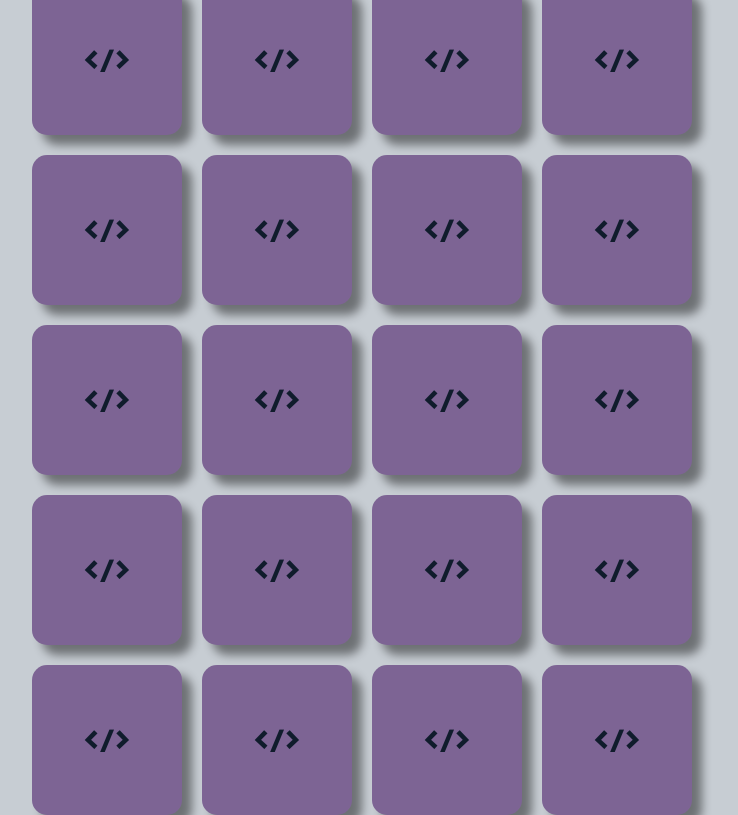
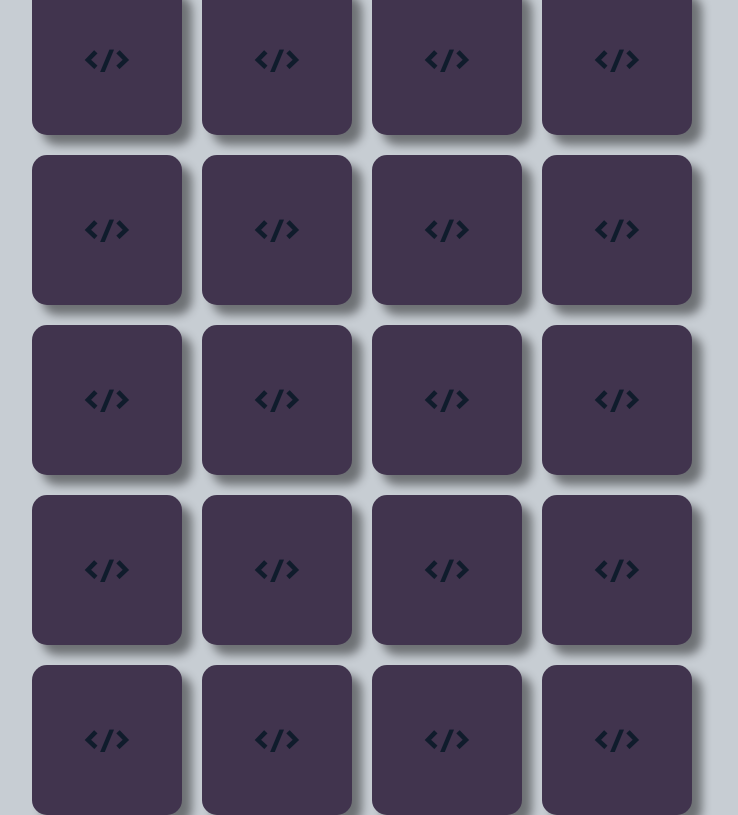
Before and after one commit to alves212/memoryGame, a plain HTML site: page index.html in a window 1280 px wide. Shown: the whole page, without its empty margins (278-1016 px from the left). Drawn offline with Linux system fonts and the light colour scheme.

Commit message:
card_back background-color purple-dark

```diff
--- a/assets/styles/style.css
+++ b/assets/styles/style.css
@@ -39,7 +39,7 @@ body {
 }
 .card_back {
   color: #101c2c;
-  background-color: rgb(125, 100, 148);
+  background-color: rgb(65, 52, 78);
   font-size: 2em;
 }
 #gameOver {
```
